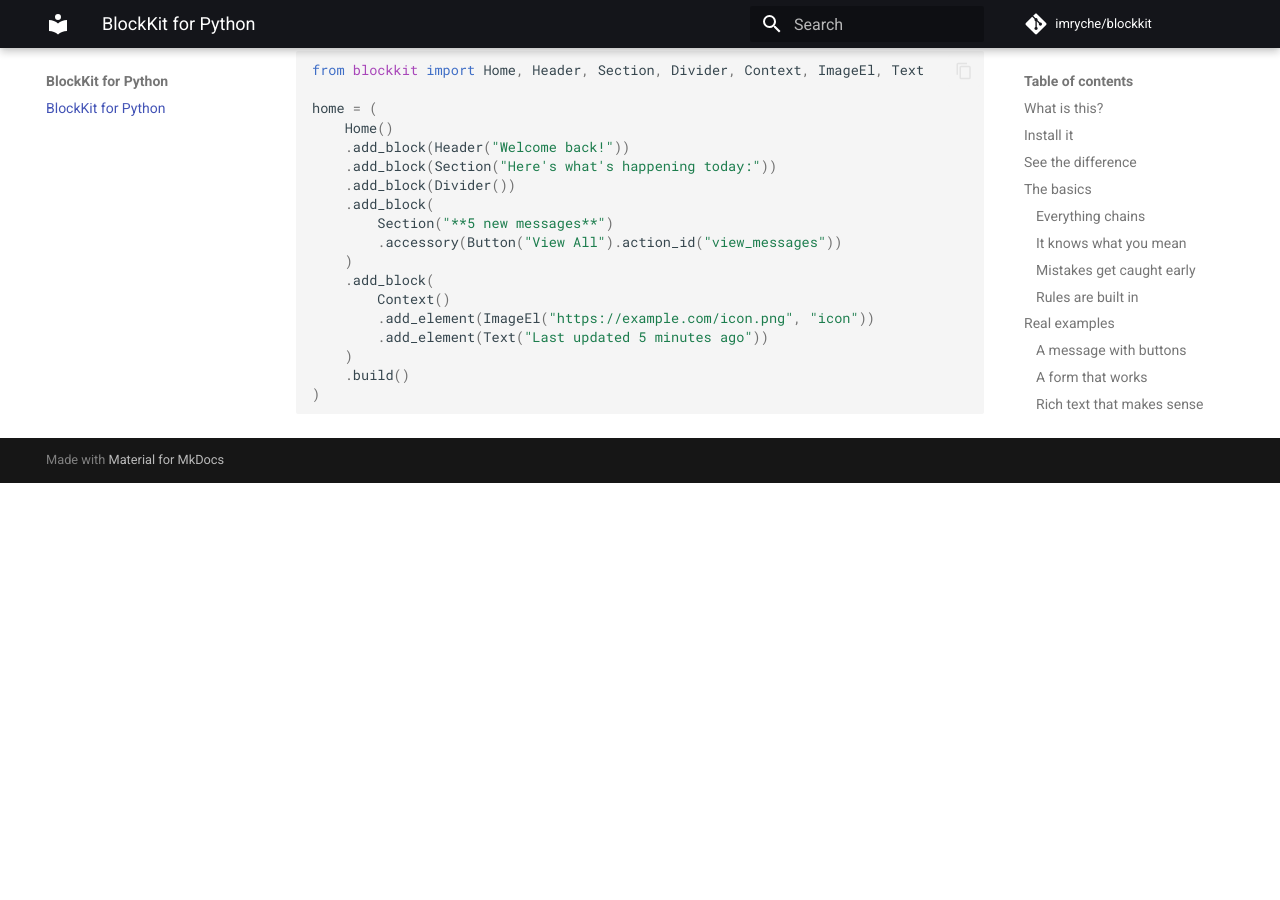
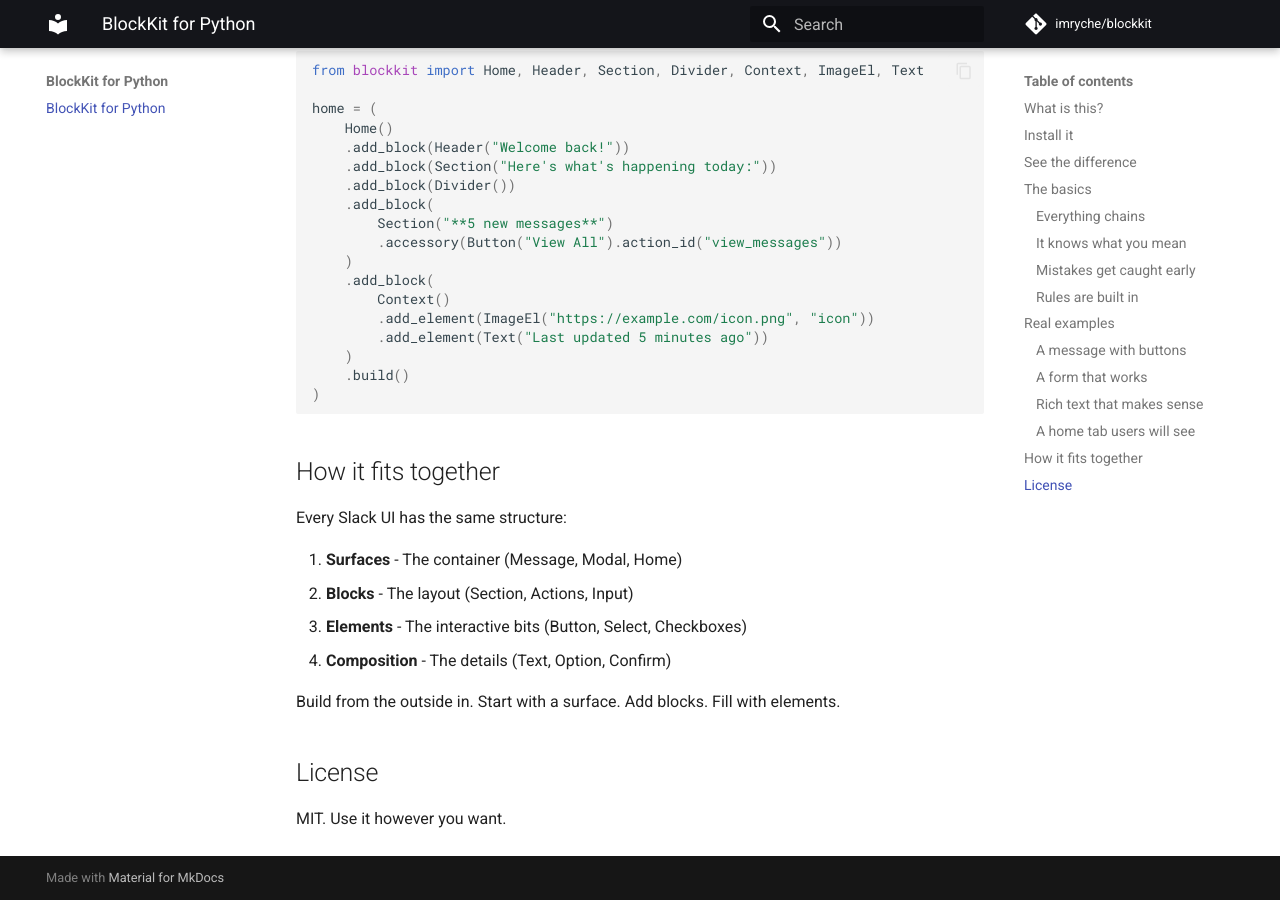
Before and after one commit to imryche/blockkit, an MkDocs documentation site: the page built from docs/index.md, in a window 1280 px wide and 900 px high, scrolled down 3978 px. Built offline with MkDocs 1.6.1 and Material for MkDocs 9.7.7, drawn with Linux system fonts in a browser that asks for light colours; comment, search, counter and statistics services are not loaded; before the commit the page ends 4461 px from its top, so only the background shows below that.

Commit message:
update the docs

````diff
--- a/docs/index.md
+++ b/docs/index.md
@@ -213,3 +213,18 @@ home = (
     .build()
 )
 ```
+
+## How it fits together
+
+Every Slack UI has the same structure:
+
+1. **Surfaces** - The container (Message, Modal, Home)
+2. **Blocks** - The layout (Section, Actions, Input)
+3. **Elements** - The interactive bits (Button, Select, Checkboxes)
+4. **Composition** - The details (Text, Option, Confirm)
+
+Build from the outside in. Start with a surface. Add blocks. Fill with elements.
+
+## License
+
+MIT. Use it however you want.
````
